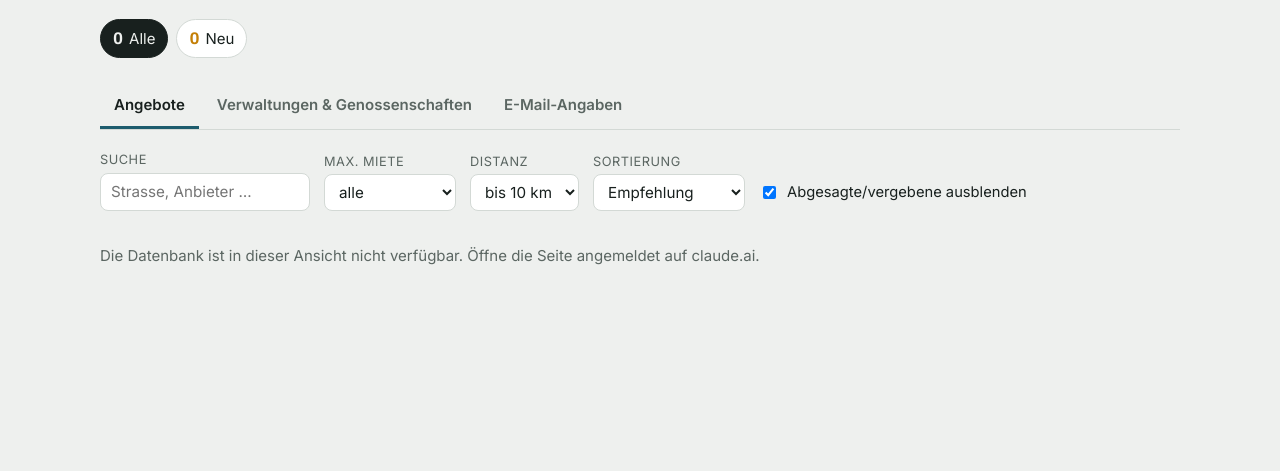
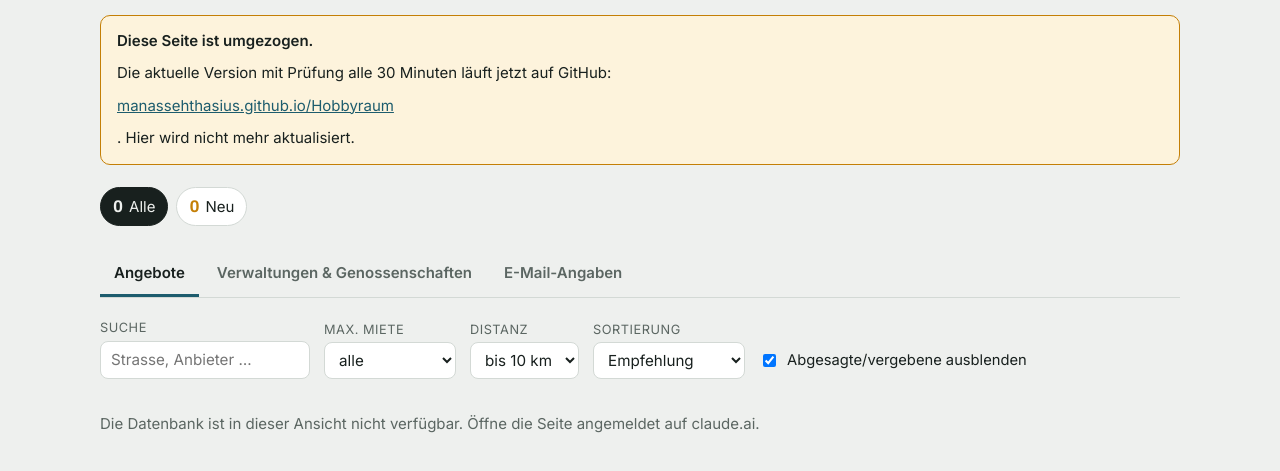
Before and after one commit to manassehthasius/Hobbyraum, a plain HTML site: page web/hobbyraum-radar.html in a window 1280 px wide. Shown: the part 121-592 px from the top of the page. Drawn offline with Linux system fonts and the light colour scheme.

Commit message:
Alte Claude-Seite: Hinweis auf die neue GitHub-Seite
Co-Authored-By: Claude Opus 5.5 <noreply@anthropic.com>
Claude-Session: https://claude.ai/code/session_01NAux4FZqYN2dzPWkdHDmZw

```diff
--- a/web/hobbyraum-radar.html
+++ b/web/hobbyraum-radar.html
@@ -162,6 +162,7 @@ button, select, input, textarea { font: inherit; color: inherit; }
     <div class="check" id="check"><span><span class="dot stale"></span>Prüfstatus wird geladen …</span></div>
   </header>
 
+  <div class="newbox" style="margin-top:18px"><strong>Diese Seite ist umgezogen.</strong> Die aktuelle Version mit Prüfung alle 30 Minuten läuft jetzt auf GitHub: <a href="https://manassehthasius.github.io/Hobbyraum/" target="_blank" rel="noopener">manassehthasius.github.io/Hobbyraum</a>. Hier wird nicht mehr aktualisiert.</div>
   <div class="counts" id="counts" role="group" aria-label="Nach Status filtern"></div>
 
   <nav class="tabs" role="tablist">
```
